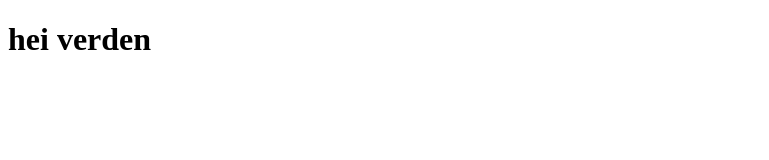
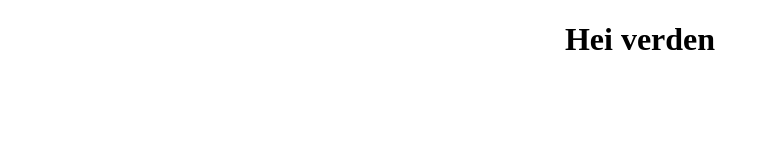
Before and after one commit to Latifi010/Sandbox, a plain HTML site: page hei.html in a window 1280 px wide. Shown: the whole page, without its empty margins (0-769 px from the left). Drawn offline with Linux system fonts and the light colour scheme.

Commit message:
style.css
Laget style.css

```diff
--- a/hei.html
+++ b/hei.html
@@ -6,6 +6,6 @@
     <title>Document</title>
 </head>
 <body>
-    <h1>hei verden</h1>
-</body>
+  <center><h1>Hei verden</h1></center>
+  </div></body>
 </html>
--- /dev/null
+++ b/style.css
@@ -0,0 +1 @@
+h1 style {color: blueviolet;}
```
